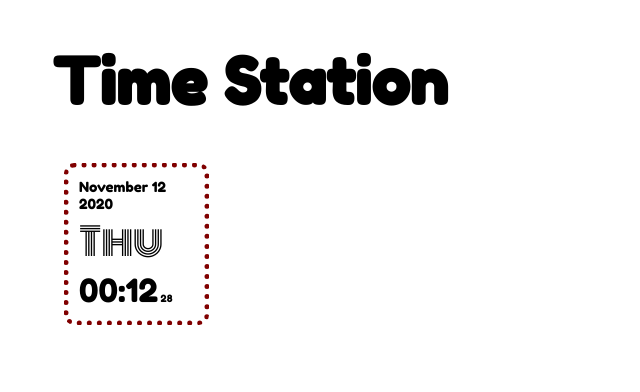
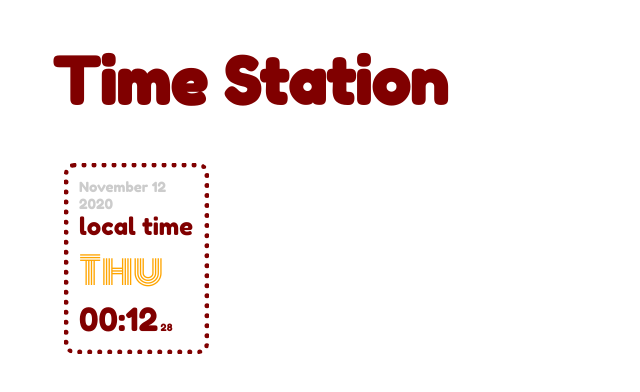
Before and after one commit to xiongkb/timezone-clock, a React (Create React App) app: page / in a window 1280 px wide. Shown: the top 392 px of the page, without its empty margins (0-640 px from the left). Built offline with nearby package versions, Linux system fonts and the light colour scheme.

Commit message:
added some colors to styling

```diff
--- a/src/App.css
+++ b/src/App.css
@@ -5,6 +5,7 @@
   width: 90%;
   margin-left: auto;
   margin-right: auto;
+  color: #800000;
 }
 .app-title {
   margin-left: -1%;
--- a/src/Components/Time/time.css
+++ b/src/Components/Time/time.css
@@ -6,17 +6,23 @@
     padding: 10px;
     width: 10%;
     height: auto;
+    transition: transform .2s;
 }
 .local-time:hover {
     transform: scale(1.5);
 }
 .local-month-year {
     font-size: 14px;
+    color: #ccc;
 }
 .local-weekday {
     font-family: 'Monoton', cursive;
     font-size: 38px;
+    color: #ffa500;
 }
 .local-seconds {
     font-size: x-small;
 }
+.time-location {
+    font-size: 24px;
+}
--- a/src/Components/Time/time.js
+++ b/src/Components/Time/time.js
@@ -91,6 +91,9 @@ const Time = () => {
             <div className="local-month-year">
                 {displayTime.month} {displayTime.day} {displayTime.year}
             </div>
+            <div className="time-location">
+                local time
+            </div>
             <div className="local-weekday">
                 {displayTime.weekday}
             </div>
```
